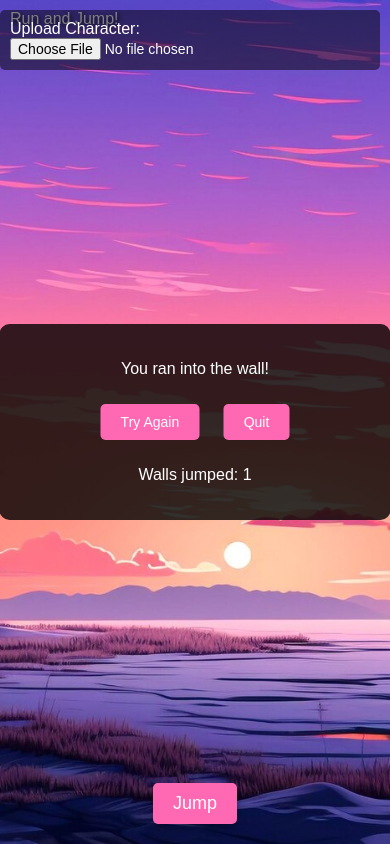
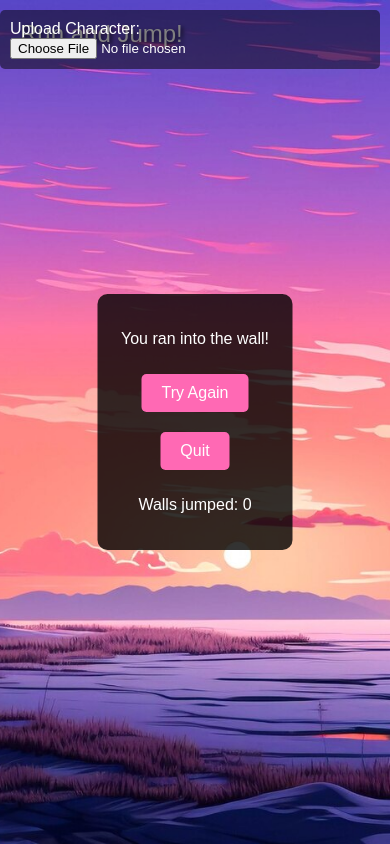
Before and after one commit to GoodBurger03/Ruyui_Games, a plain HTML site: page index.html in a window 390 px wide. Drawn offline with Linux system fonts and the light colour scheme.

Commit message:
revert mobile changes until stable

```diff
--- a/index.html
+++ b/index.html
@@ -24,7 +24,6 @@
         <button id="quit">Quit</button>
         <p id="score"></p>
       </div>
-      <button id="jump-button">Jump</button>
     </div>
     <script src="script.js"></script>
   </body>
--- a/script.js
+++ b/script.js
@@ -1,14 +1,8 @@
 // Set up canvas
 const canvas = document.getElementById("gameCanvas");
 const ctx = canvas.getContext("2d");
-
-// Resize canvas to fit the screen
-function resizeCanvas() {
-    canvas.width = window.innerWidth;
-    canvas.height = window.innerHeight;
-}
-resizeCanvas();
-window.addEventListener("resize", resizeCanvas);
+canvas.width = window.innerWidth;
+canvas.height = window.innerHeight;
 
 // Game variables
 let character = {
@@ -101,7 +95,7 @@ function update() {
         character.jumping = false;
     }
 
-    // Obstacles
+    // Add obstacles
     if (frames % 120 === 0) {
         const obstacleHeight = Math.random() * 50 + 30;
         const randomImage = obstacleImages[Math.floor(Math.random() * obstacleImages.length)];
@@ -111,12 +105,21 @@ function update() {
             width: 50,
             height: obstacleHeight,
             image: randomImage,
+            passed: false, // New property to track scoring
         });
-        score++;
     }
 
+    // Update obstacle positions and check if they pass the character
     obstacles.forEach((obs, index) => {
         obs.x -= 5;
+
+        // Check if the obstacle has passed the player
+        if (!obs.passed && obs.x + obs.width < character.x) {
+            obs.passed = true; // Mark the obstacle as passed
+            score++; // Increment the score
+        }
+
+        // Remove obstacles that move out of the canvas
         if (obs.x + obs.width < 0) {
             obstacles.splice(index, 1);
         }
@@ -143,17 +146,9 @@ function gameLoop() {
     }
 }
 
-// Jump functionality (keyboard)
+// Jump functionality
 window.addEventListener("keydown", e => {
     if (e.code === "Space" && !character.jumping) {
-        character.jumping = true;
-        character.velocityY = -10;
-    }
-});
-
-// Jump functionality (touch)
-document.getElementById("jump-button").addEventListener("click", () => {
-    if (!character.jumping) {
         character.jumping = true;
         character.velocityY = -10;
     }
--- a/styles.css
+++ b/styles.css
@@ -10,8 +10,6 @@ body {
 /* Canvas styling */
 canvas {
   display: block;
-  width: 100%;
-  height: 100%;
 }
 
 /* Main game container */
@@ -24,9 +22,9 @@ canvas {
 /* Anime-themed text */
 .anime-text {
   position: absolute;
-  top: 10px;
-  left: 10px;
-  font-size: 16px;
+  top: 20px;
+  left: 20px;
+  font-size: 24px;
   color: #fff;
   text-shadow: 2px 2px 4px rgba(0, 0, 0, 0.8);
 }
@@ -45,7 +43,6 @@ canvas {
 /* File input styling */
 #upload-container input {
   color: white;
-  font-size: 14px;
 }
 
 /* Game over message box */
@@ -60,14 +57,13 @@ canvas {
   padding: 20px;
   border-radius: 10px;
   display: none;
-  width: 90%;
 }
 
 /* Buttons inside game over box */
 #game-over button {
   margin: 10px;
   padding: 10px 20px;
-  font-size: 14px;
+  font-size: 16px;
   cursor: pointer;
   background-color: #ff69b4;
   border: none;
@@ -80,24 +76,3 @@ canvas {
 #game-over button:hover {
   background-color: #ff1493;
 }
-
-/* Jump button for mobile */
-#jump-button {
-  position: absolute;
-  bottom: 20px;
-  left: 50%;
-  transform: translateX(-50%);
-  padding: 10px 20px;
-  background-color: #ff69b4;
-  border: none;
-  color: white;
-  font-size: 18px;
-  border-radius: 5px;
-  cursor: pointer;
-  box-shadow: 0px 4px 8px rgba(0, 0, 0, 0.3);
-  transition: background-color 0.3s;
-}
-
-#jump-button:hover {
-  background-color: #ff1493;
-}
```
